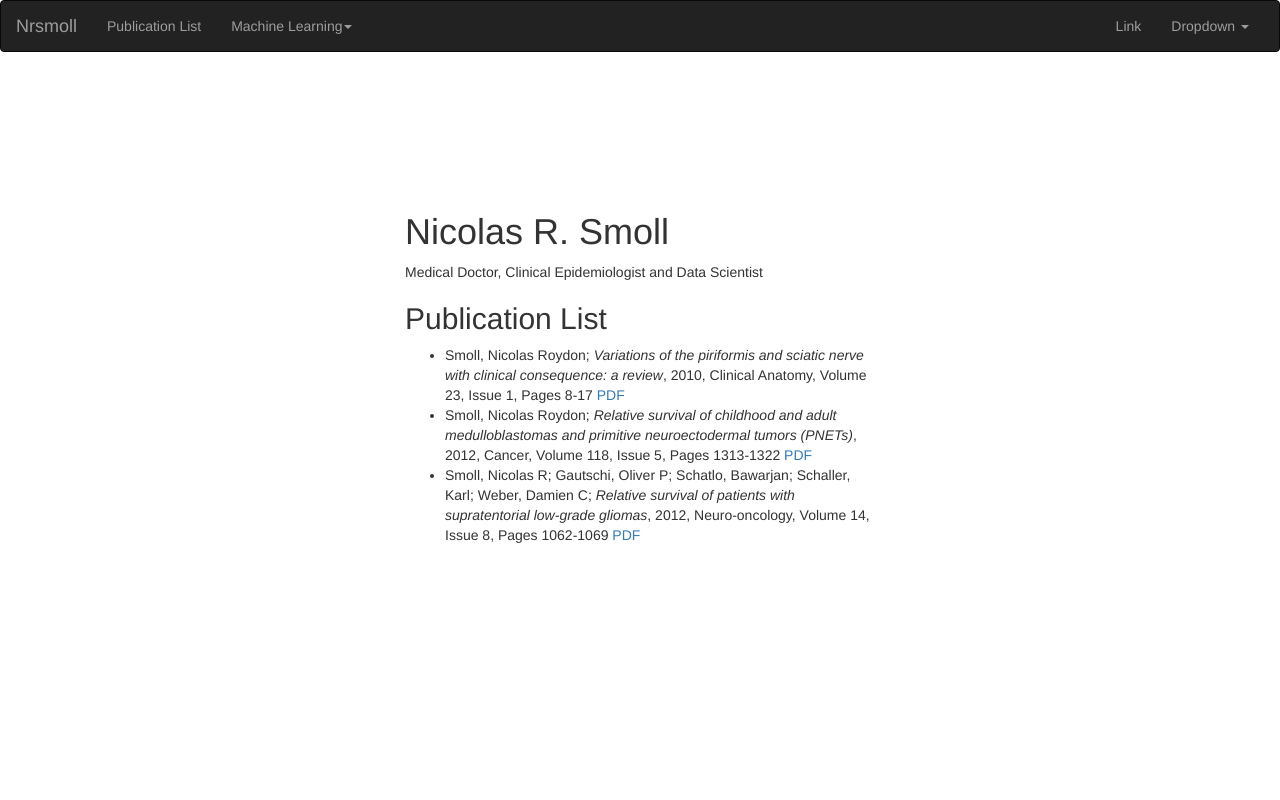
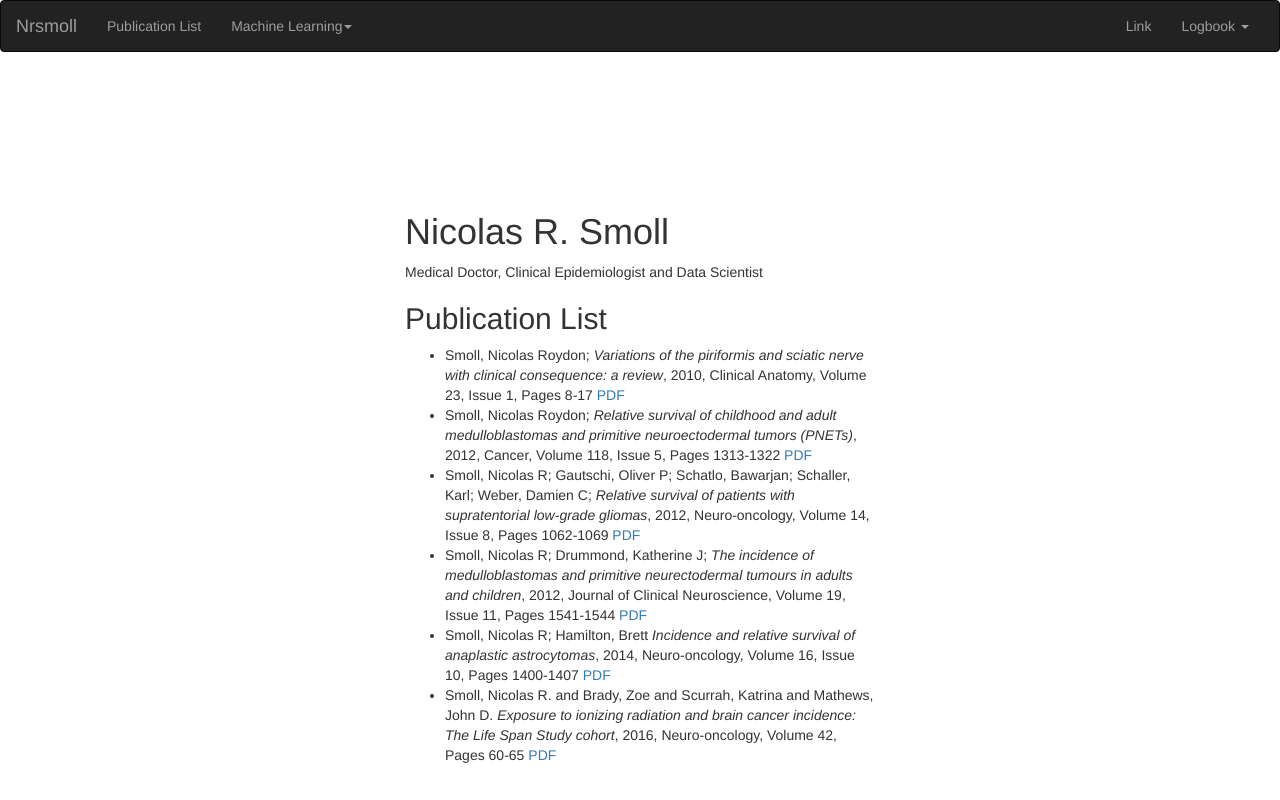
Before and after one commit to nrsmoll/nrsmoll, a Flask app: page /Publications in a window 1280 px wide. Run offline with Flask 2, Linux system fonts and the light colour scheme; some libraries are stand-ins or nearby versions.

Commit message:
Addition of logbook and basic login.

```diff
--- a/app.py
+++ b/app.py
@@ -1,9 +1,12 @@
-from flask import Flask, render_template, flash
+from flask import Flask, render_template, flash, redirect, url_for, session, abort
 from forms import CpetForm
 from flask import request
-from functions import create_cat
 import pickle
 import numpy as np
+from functions import create_cat
+
+
+
 
 app = Flask(__name__)
 app.secret_key = 'development key'
@@ -17,6 +20,38 @@ def home():
 @app.route('/Publications')
 def publications():
     return render_template('publications.html', title='Publications')
+
+@app.route('/Logbook')
+def logbook():
+    return render_template('logbookhome.html', title='Logbook Home')
+
+
+
+
+@app.route('/Logbook_data')
+def logbook_data():
+    if not session.get('logged_in'):
+        return render_template('login.html')
+    else:
+        return render_template('logbook_data.html', title='Logbook Data')
+
+
+@app.route('/login', methods=['GET', 'POST'])
+def login():
+    error=None
+    if request.method == 'POST':
+        if request.form['username'] != 'admin' or request.form['password'] != 'admin':
+            error = 'Invalid Credentials. Please try again.'
+            return redirect(url_for('login'))
+        else:
+            session['logged_in'] = True
+            return redirect(url_for('logbook_data'))
+    return render_template('login.html', error=error)
+
+@app.route("/logout")
+def logout():
+    session['logged_in'] = False
+    return home()
 
 @app.route('/Cpet', methods=('GET', 'POST'))
 def cpetcalc():
@@ -33,7 +68,7 @@ def cpetcalc():
             etco2 = int(request.form['etco2'])
             chronotropic = int(request.form['chronotropic'])
 
-            #for pythonanywhere, the route has to be changed to '/home/nrsmoll/static/models/'
+            # for pythonanywhere, the route has to be changed to '/home/nrsmoll/nrsmoll/static/models/'
             logreg_path = 'static/models/logistic_classifier_20181201.pkl'
             with open(logreg_path, 'rb') as f:
                 logreg = pickle.load(f)
--- a/forms.py
+++ b/forms.py
@@ -1,5 +1,5 @@
 from flask_wtf import FlaskForm
-from wtforms import StringField, SubmitField, IntegerField
+from wtforms import StringField, SubmitField, IntegerField, PasswordField
 from wtforms.validators import DataRequired, NumberRange, InputRequired
 
 class CpetForm(FlaskForm):
--- a/templates/base.html
+++ b/templates/base.html
@@ -47,10 +47,11 @@
       <ul class="nav navbar-nav navbar-right">
         <li><a href="#">Link</a></li>
         <li class="dropdown">
-          <a href="#" class="dropdown-toggle" data-toggle="dropdown">Dropdown <b class="caret"></b></a>
+          <a href="#" class="dropdown-toggle" data-toggle="dropdown">Logbook <b class="caret"></b></a>
           <ul class="dropdown-menu">
-            <li><a href="#">Action</a></li>
-            <li><a href="#">Another action</a></li>
+            <li>{% if session['logged_in'] %}<a href="\logout">Logout</a>
+                {% else %}<a href="\login">Logbook Login</a>{% endif %}</li>
+            <li><a href="/Logbook">Logbook Home</a></li>
             <li><a href="#">Something else here</a></li>
             <li class="divider"></li>
             <li><a href="#">Separated link</a></li>
--- a/templates/publications.html
+++ b/templates/publications.html
@@ -33,6 +33,26 @@
         <a href='/static/publications/SMOLL_2012_Relative_Survival_of_Patients_with_supratentorial_low-grade_gliomas.pdf'>PDF</a>
     </li>
 
+    <li>
+        Smoll, Nicolas R; Drummond, Katherine J;
+      <em>The incidence of medulloblastomas and primitive neurectodermal tumours in adults and children</em>,
+        2012, Journal of Clinical Neuroscience, Volume 19, Issue 11, Pages 1541-1544
+        <a href='/static/publications/SMOLL_2012_Incidence_of_medulloblastomas_and_primitive_neuroectodermal_tumors.pdf'>PDF</a>
+    </li>
+
+    <li>
+        Smoll, Nicolas R; Hamilton, Brett
+      <em>Incidence and relative survival of anaplastic astrocytomas</em>,
+        2014, Neuro-oncology, Volume 16, Issue 10, Pages 1400-1407
+        <a href='/static/publications/SMOLL_2014_Incidence_and_relative_survival_of_anaplastic_astrocytomas.pdf'>PDF</a>
+    </li>
+
+    <li>
+        Smoll, Nicolas R. and Brady, Zoe and Scurrah, Katrina and Mathews, John D.
+      <em>Exposure to ionizing radiation and brain cancer incidence: The Life Span Study cohort</em>,
+        2016, Neuro-oncology, Volume 42, Pages 60-65
+        <a href='SMOLL_2016_Exposure_to_ionizing_radiation_and_brain_cancer_incidence_The_Life_Span_Study_cohort.pdf'>PDF</a>
+    </li>
   </ul>
 
 
```
Also changed, not shown: templates/logbook_data.html (added, +12 -0 lines), templates/logbookhome.html (added, +12 -0 lines), templates/login.html (added, +18 -0 lines), functions.py (line endings or trailing spaces), 3 other files.
